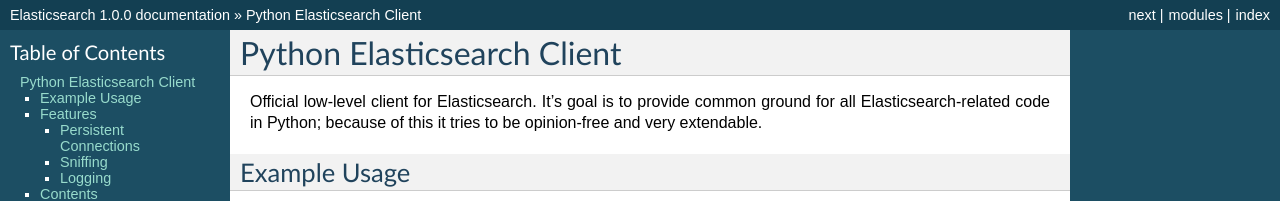
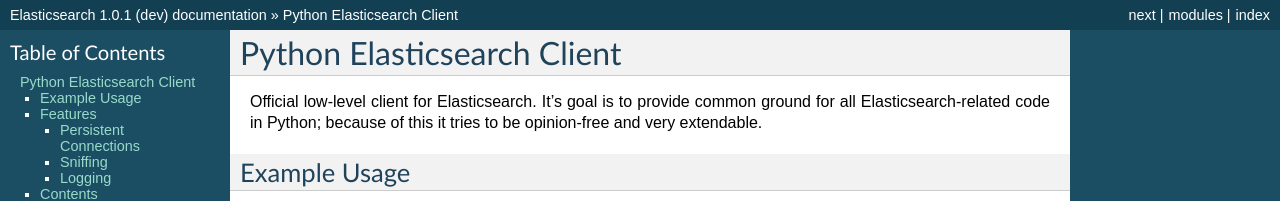
Before and after one commit to Logiclayer1111/elasticsearch, a Sphinx documentation site: the page built from docs/index.rst, in a window 1280 px wide and 900 px high. Shown: the top 201 px of the window. Built offline with Sphinx 7.4.7, drawn with Linux system fonts in a browser that asks for light colours; some of the changed text lies outside the part shown.

Commit message:
Version bump for master

```diff
--- a/Changelog.rst
+++ b/Changelog.rst
@@ -2,6 +2,9 @@
 
 Changelog
 =========
+
+1.0.1 (dev)
+-----------
 
 1.0.0 (2014-02-11)
 ------------------
--- a/docs/conf.py
+++ b/docs/conf.py
@@ -50,9 +50,9 @@
 # built documents.
 #
 # The short X.Y version.
-version = '1.0.0'
+version = '1.0.1'
 # The full version, including alpha/beta/rc tags.
-release = '1.0.0'
+release = '1.0.1 (dev)'
 
 # The language for content autogenerated by Sphinx. Refer to documentation
 # for a list of supported languages.
--- a/elasticsearch/__init__.py
+++ b/elasticsearch/__init__.py
@@ -1,6 +1,6 @@
 from __future__ import absolute_import
 
-VERSION = (1, 0, 0)
+VERSION = (1, 0, 1)
 __version__ = VERSION
 __versionstr__ = '.'.join(map(str, VERSION))
 
--- a/setup.py
+++ b/setup.py
@@ -4,7 +4,7 @@
 import sys
 import os
 
-VERSION = (1, 0, 0)
+VERSION = (1, 0, 1)
 __version__ = VERSION
 __versionstr__ = '.'.join(map(str, VERSION))
 
```
